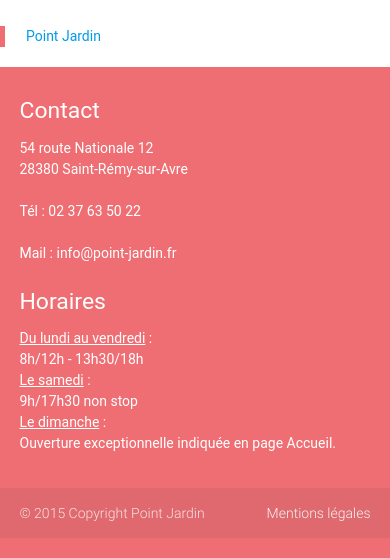
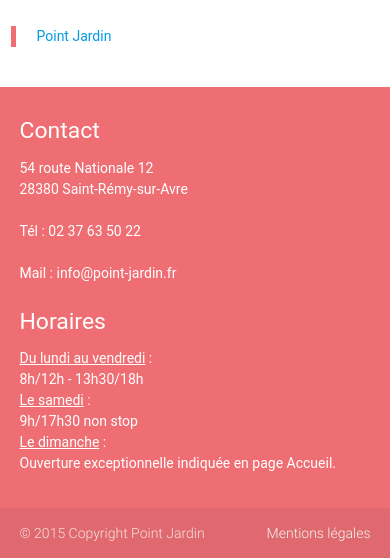
Before and after one commit to Aurore77/point_jardin, a PHP site: page / in a window 390 px wide; the page is wider, and only the part inside the window is pictured. Shown: the part 371-929 px from the top of that part. Run offline with PHP 8.4, Linux system fonts and the light colour scheme; some libraries are stand-ins or nearby versions; some web fonts are replaced.

Commit message:
bloc responsive et centré

```diff
--- a/includes/module_facebook.php
+++ b/includes/module_facebook.php
@@ -1,15 +1,19 @@
+<div class="row">
 	<div id="fb-root"></div>
-<script>(function(d, s, id) {
+		<script>(function(d, s, id)
+			{
 				var js, fjs = d.getElementsByTagName(s)[0];
 				if (d.getElementById(id)) return;
 				js = d.createElement(s); js.id = id;
 				js.src = "//connect.facebook.net/fr_FR/sdk.js#xfbml=1&version=v2.7";
 				fjs.parentNode.insertBefore(js, fjs);
-}(document, 'script', 'facebook-jssdk'));</script>
+			}
+			(document, 'script', 'facebook-jssdk'));
+		</script>
 
-<div class="fb-page"
+	<div class="fb-page col l6 offset-l3 s12"
 	data-href="https://www.facebook.com/pointjardin/"
-	data-width="1200"
+	data-width="3000"
 	data-height="300"
 	data-tabs="timeline"
 	data-small-header="false"
@@ -20,3 +24,4 @@
 			<a href="https://www.facebook.com/pointjardin/">Point Jardin</a>
 		</blockquote>
 	</div>
+</div>
```
Lines whose indentation alone changed are shown as unchanged.
